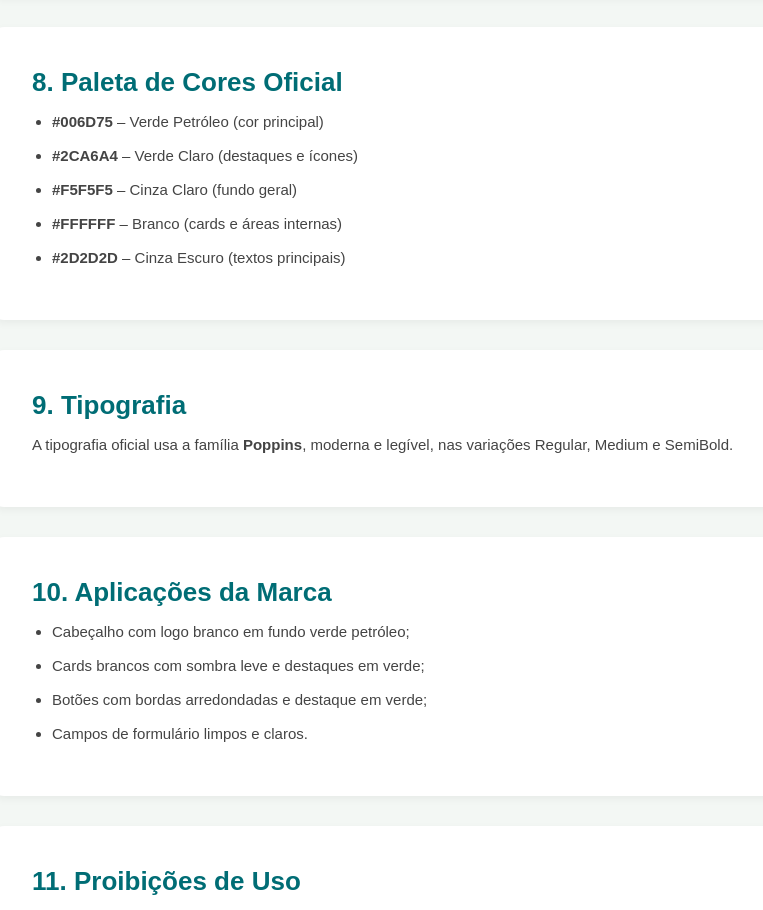
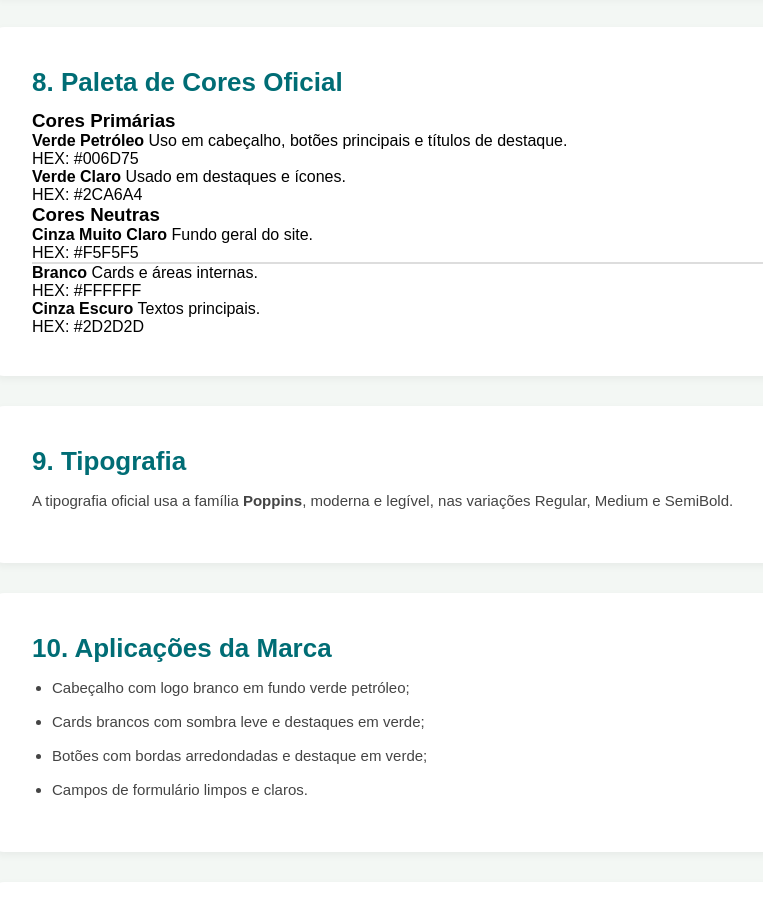
Before and after one commit to fernandofaria1/manual-conectaserv, a plain HTML site: page index.html in a window 1280 px wide. Shown: the part 2315-3225 px from the top of the page, without its empty margins (328-1091 px from the left). Drawn offline with Linux system fonts and the light colour scheme.

Commit message:
Add detailed color palette section to index.html

```diff
--- a/index.html
+++ b/index.html
@@ -270,13 +270,57 @@
     <section id="cores">
       <h2>8. Paleta de Cores Oficial</h2>
 
-      <ul>
-        <li><strong>#006D75</strong> – Verde Petróleo (cor principal)</li>
-        <li><strong>#2CA6A4</strong> – Verde Claro (destaques e ícones)</li>
-        <li><strong>#F5F5F5</strong> – Cinza Claro (fundo geral)</li>
-        <li><strong>#FFFFFF</strong> – Branco (cards e áreas internas)</li>
-        <li><strong>#2D2D2D</strong> – Cinza Escuro (textos principais)</li>
-      </ul>
+      <h3>Cores Primárias</h3>
+<div class="palette">
+  <div class="color-card">
+    <div class="color-swatch" style="background: #006D75;"></div>
+    <div class="color-info">
+      <strong>Verde Petróleo</strong>
+      Uso em cabeçalho, botões principais e títulos de destaque.<br />
+      HEX: <code>#006D75</code>
+    </div>
+  </div>
+
+  <div class="color-card">
+    <div class="color-swatch" style="background: #2CA6A4;"></div>
+    <div class="color-info">
+      <strong>Verde Claro</strong>
+      Usado em destaques e ícones.<br />
+      HEX: <code>#2CA6A4</code>
+    </div>
+  </div>
+</div>
+
+<h3>Cores Neutras</h3>
+<div class="palette">
+  <div class="color-card">
+    <div class="color-swatch" style="background: #F5F5F5;"></div>
+    <div class="color-info">
+      <strong>Cinza Muito Claro</strong>
+      Fundo geral do site.<br />
+      HEX: <code>#F5F5F5</code>
+    </div>
+  </div>
+
+  <div class="color-card">
+    <div class="color-swatch" style="background: #FFFFFF; border: 1px solid #ddd;"></div>
+    <div class="color-info">
+      <strong>Branco</strong>
+      Cards e áreas internas.<br />
+      HEX: <code>#FFFFFF</code>
+    </div>
+  </div>
+
+  <div class="color-card">
+    <div class="color-swatch" style="background: #2D2D2D;"></div>
+    <div class="color-info">
+      <strong>Cinza Escuro</strong>
+      Textos principais.<br />
+      HEX: <code>#2D2D2D</code>
+    </div>
+  </div>
+</div>
+
     </section>
 
     <!-- 9. TIPOGRAFIA -->
```
